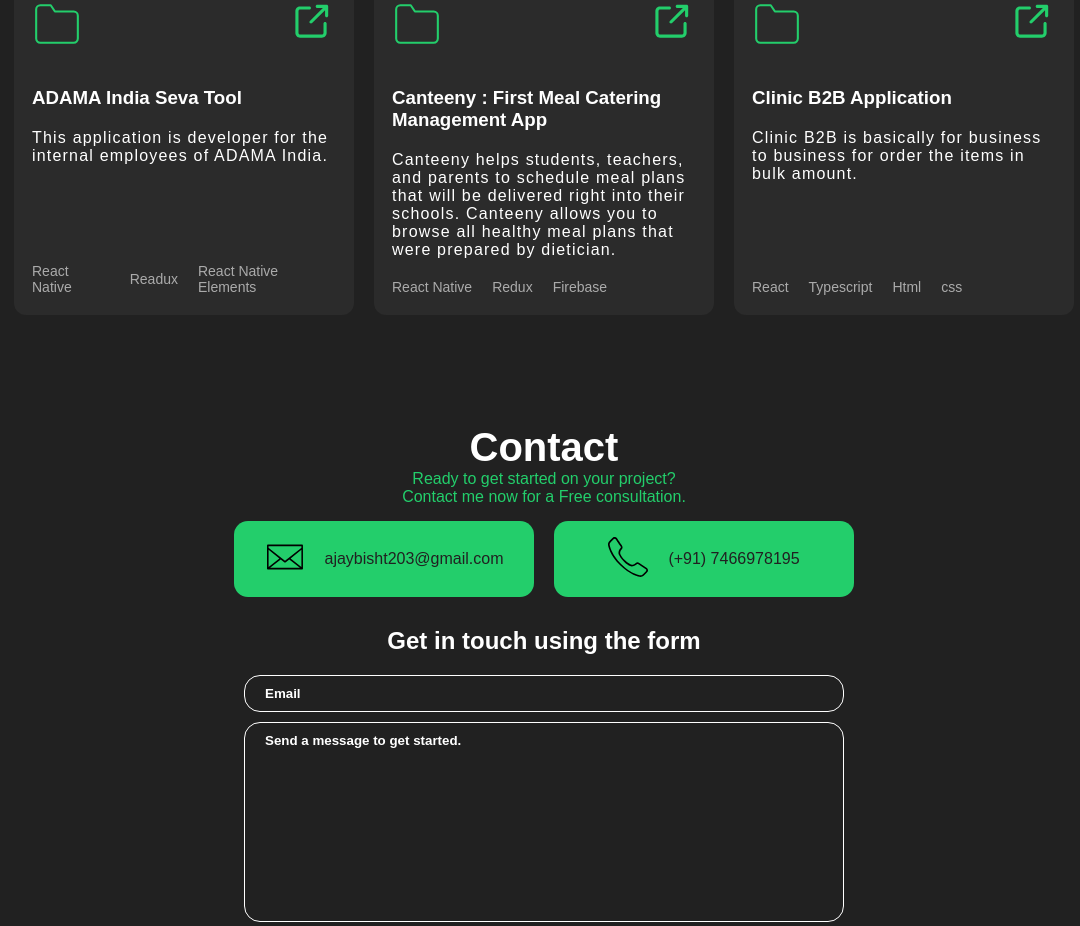
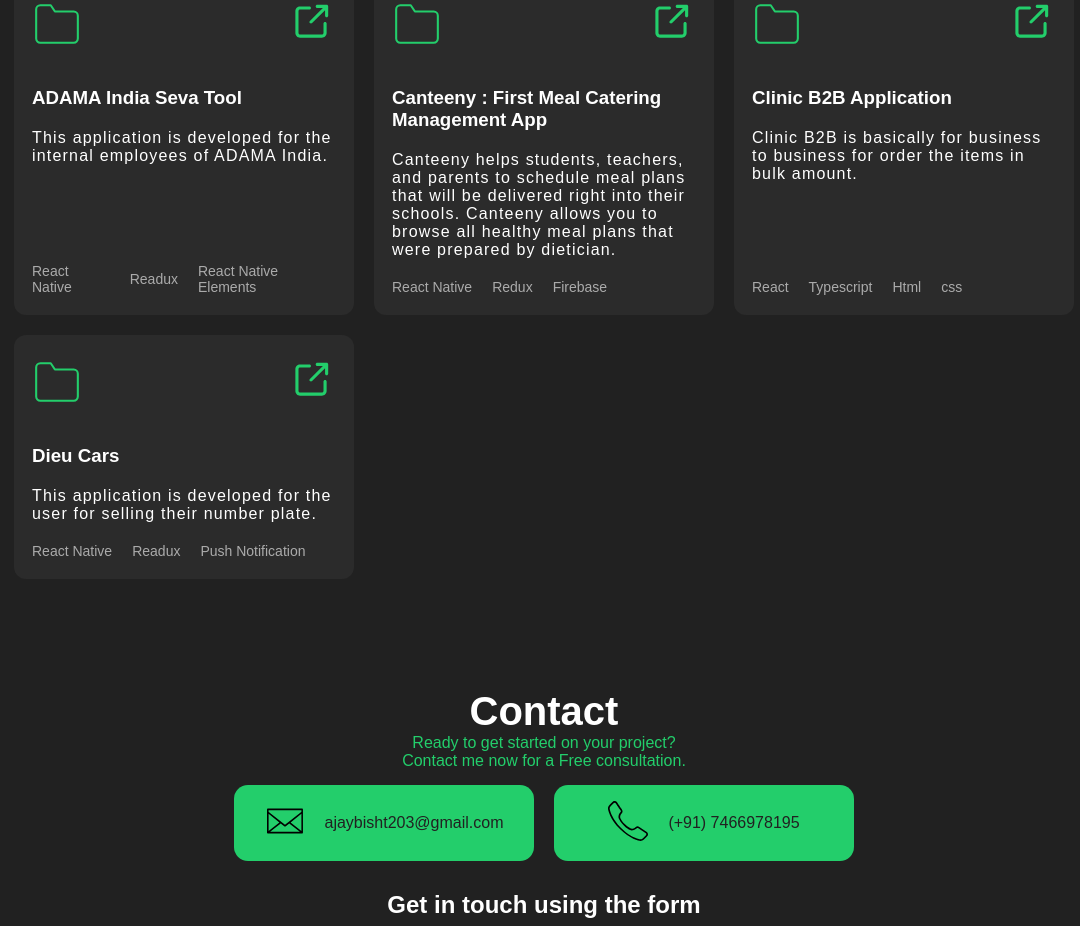
Before and after one commit to Ajaybisht13/newportfolio, a React (Create React App) app: page / in a window 1280 px wide. Shown: the part 1760-2686 px from the top of the page, without its empty margins (96-1176 px from the left). Built offline with nearby package versions, Linux system fonts and the light colour scheme.

Commit message:
update resume

```diff
--- a/package.json
+++ b/package.json
@@ -1,6 +1,6 @@
 {
   "name": "newportfolio",
-  "homepage": "https://ajaybisht13.github.io/newportfolio/",
+  "homepage": "https://ajaybisht13.github.io/portfolio/",
   "version": "0.1.0",
   "private": true,
   "dependencies": {
--- a/src/components/Project/Project.js
+++ b/src/components/Project/Project.js
@@ -104,7 +104,7 @@
             </header>
             <div className="body">
               <h3>ADAMA India Seva Tool</h3>
-              <p>This application is developer for the internal employees of ADAMA India.</p>
+              <p>This application is developed for the internal employees of ADAMA India.</p>
             </div>
             <footer>
               <ul className="tech-list">
@@ -172,6 +172,32 @@
             </footer>
           </div>
         </ScrollAnimation>
+        <ScrollAnimation animateIn="flipInX">
+          <div className="project">
+            <header>
+              <svg width="50" xmlns="http://www.w3.org/2000/svg" role="img" viewBox="0 0 24 24" fill="none" stroke="#23ce6b " stroke-width="1" stroke-linecap="round" stroke-linejoin="round" ><title>Folder</title><path d="M22 19a2 2 0 0 1-2 2H4a2 2 0 0 1-2-2V5a2 2 0 0 1 2-2h5l2 3h9a2 2 0 0 1 2 2z"></path></svg>
+              <div className="project-links">
+                {/* <a href=" " target="_blank" rel="noreferrer">
+                  <img src={githubIcon} alt="Visit site" />
+                </a> */}
+                <a href="https://apps.apple.com/in/app/dieu-cars/id6639599844" target="_blank" rel="noreferrer">
+                  <img src={externalLink} alt="Visit site" />
+                </a>
+              </div>
+            </header>
+            <div className="body">
+              <h3>Dieu Cars</h3>
+              <p>This application is developed for the user for selling their number plate.</p>
+            </div>
+            <footer>
+              <ul className="tech-list">
+                <li>React Native</li>
+                <li>Readux</li>
+                <li>Push Notification</li>
+              </ul>
+            </footer>
+          </div>
+        </ScrollAnimation>
       </div>
     </Container>
   );
```
Also changed, not shown: 1 other file (tests, documents, lock files or other folders).
